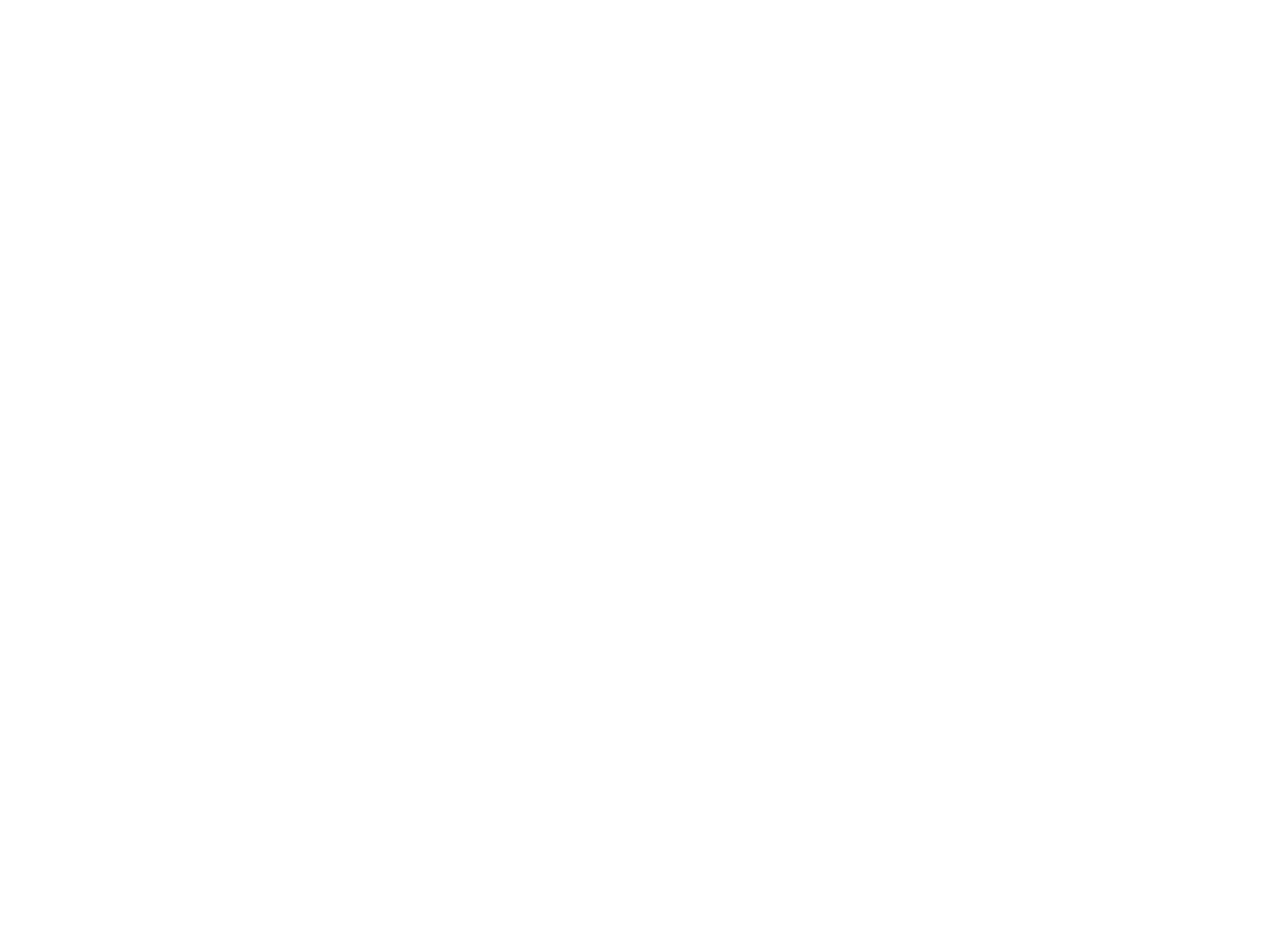
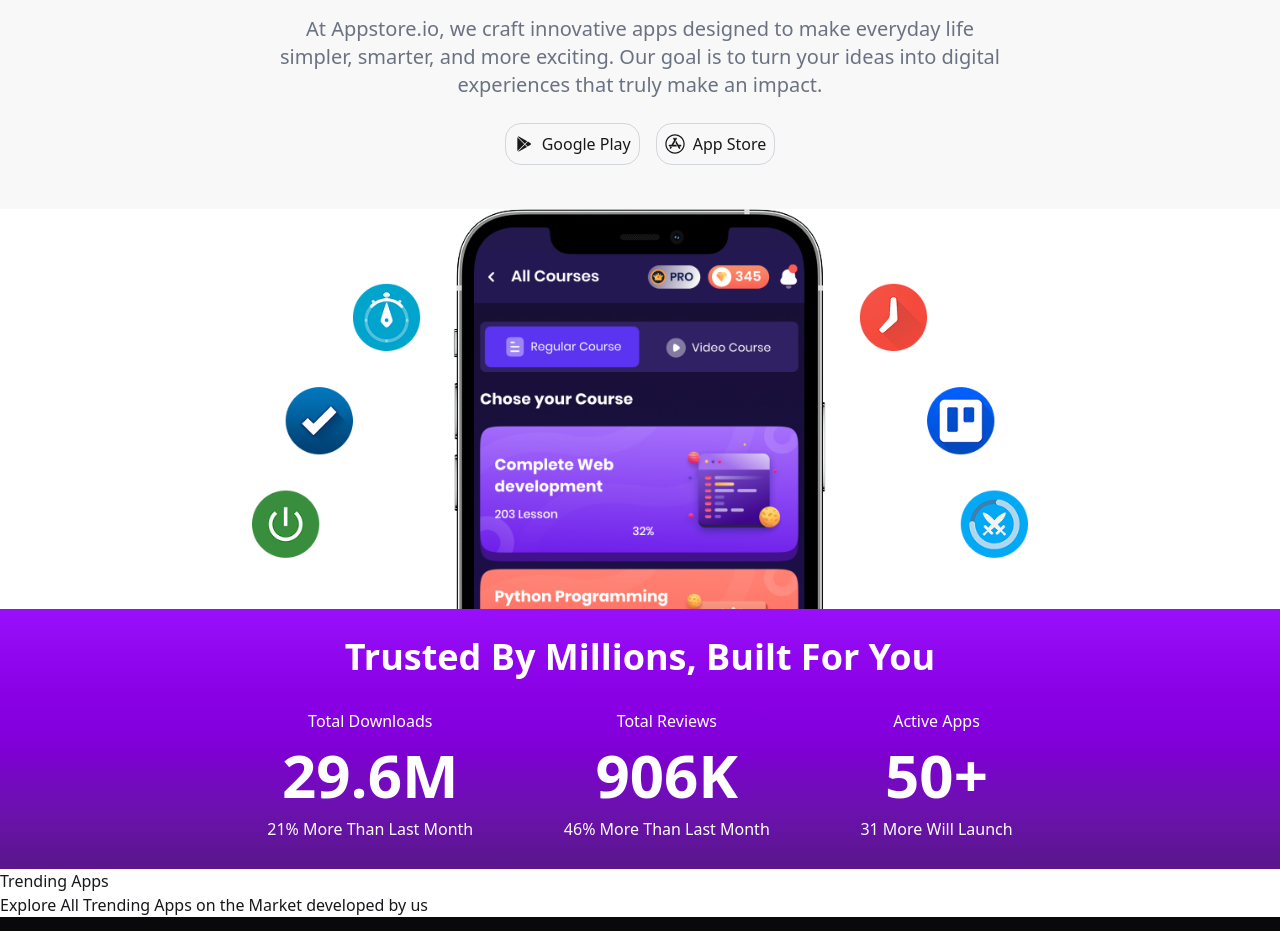
Before and after one commit to Boishakhi11/App-Store, a React (Vite) app: page / in a window 1280 px wide. Shown: the part 209-1140 px from the top of the page. Before the commit the page ends 800 px from the top, so only its background shows below. Built offline with nearby package versions, Linux system fonts and the light colour scheme.

Commit message:
header section completed

```diff
--- a/src/components/Banner/Banner.jsx
+++ b/src/components/Banner/Banner.jsx
@@ -1,9 +1,24 @@
 import React from 'react';
+import { FaAppStore } from "react-icons/fa6";
+import { BiLogoPlayStore } from "react-icons/bi";
+
 
 const Banner = () => {
     return (
-        <div>
+        <div className="hero bg-base-200">
+            <div className="hero-content text-center">
+                <div className="">
+                <h1 className="text-center text-6xl font-bold">We Build <br/> <span className='text-purple-600'>Productive</span> Apps</h1>
+                <p className="py-6 w-7/12 mx-auto text-xl text-gray-500">
+                    At Appstore.io, we craft innovative apps designed to make everyday life simpler, smarter, and more exciting. Our goal is to turn your ideas into digital experiences that truly make an impact.
+                </p>
+                <div className='flex justify-center items-center gap-4 mb-7'>
+                     <a href='https://play.google.com/store/apps?hl=en' target='_blank'className='p-2 border border-gray-300 rounded-2xl inline-flex gap-2 items-center'> <BiLogoPlayStore className='text-xl'/> Google Play</a>
+                     <a href='https://www.apple.com/app-store/' target='_blank' className='p-2 border border-gray-300 rounded-2xl inline-flex items-center gap-2'> <FaAppStore className='text-xl'/> App Store</a>
+                </div>
 
+                </div>
+            </div>
         </div>
     );
 };
--- a/src/components/Header/Header.jsx
+++ b/src/components/Header/Header.jsx
@@ -1,12 +1,10 @@
 import React from 'react';
 import Navbar from '../Navbar/Navbar';
-import Banner from '../Banner/Banner';
 
 const Header = () => {
     return (
         <div>
             <Navbar/>
-            <Banner/>
         </div>
     );
 };
--- /dev/null
+++ b/src/components/TotalCount/TotalCount.jsx
@@ -0,0 +1,34 @@
+import React from 'react';
+import heroImage from "../../../public/hero.png"
+
+const TotalCount = () => {
+    return (
+        <div>
+            <img src={heroImage} alt='Hero Image' className='mx-auto max-h-[400px]'/>
+            <div className='max-h-scrren text-white bg-gradient-to-t from-purple-900 via-purple-700 to-purple-600 p-7 space-y-8'>
+                <h1 className='font-bold text-4xl text-center'>Trusted By Millions, Built For You</h1>
+                <div className='flex flex-col md:flex-row justify-around items-center gap-5 w-8/12 mx-auto'>
+                    <div className='space-y-3 text-center'>
+                        <p>Total Downloads</p>
+                        <h1 className='font-extrabold text-6xl'>29.6M</h1>
+                        <p>21% More Than Last Month</p>
+                    </div>
+
+                     <div className='space-y-3 text-center'>
+                        <p>Total Reviews</p>
+                        <h1 className='font-extrabold text-6xl'>906K</h1>
+                        <p>46% More Than Last Month</p>
+                    </div>
+
+                     <div className='space-y-3 text-center'>
+                        <p>Active Apps</p>
+                        <h1 className='font-extrabold text-6xl' >50+</h1>
+                        <p>31 More Will Launch</p>
+                    </div>
+                </div>
+            </div>
+        </div>
+    );
+};
+
+export default TotalCount;
--- /dev/null
+++ b/src/components/TrendingApps/TrendingApps.jsx
@@ -0,0 +1,15 @@
+import React from 'react';
+
+const TrendingApps = () => {
+    return (
+        <div>
+            <h1>Trending Apps</h1>
+            <p>Explore All Trending Apps on the Market developed by us</p>
+            <div>
+
+            </div>
+        </div>
+    );
+};
+
+export default TrendingApps;
--- a/src/pages/Home/Home.jsx
+++ b/src/pages/Home/Home.jsx
@@ -1,9 +1,14 @@
 import React from 'react';
+import Banner from '../../components/Banner/Banner';
+import TotalCount from '../../components/TotalCount/TotalCount';
+import TrendingApps from '../../components/TrendingApps/TrendingApps';
 
 const Home = () => {
     return (
         <div>
-            <h1>This is Home</h1>
+            <Banner/>
+            <TotalCount/>
+            <TrendingApps/>
         </div>
     );
 };
```
Also changed, not shown: public/hero.png (renamed from assets/hero.png).
